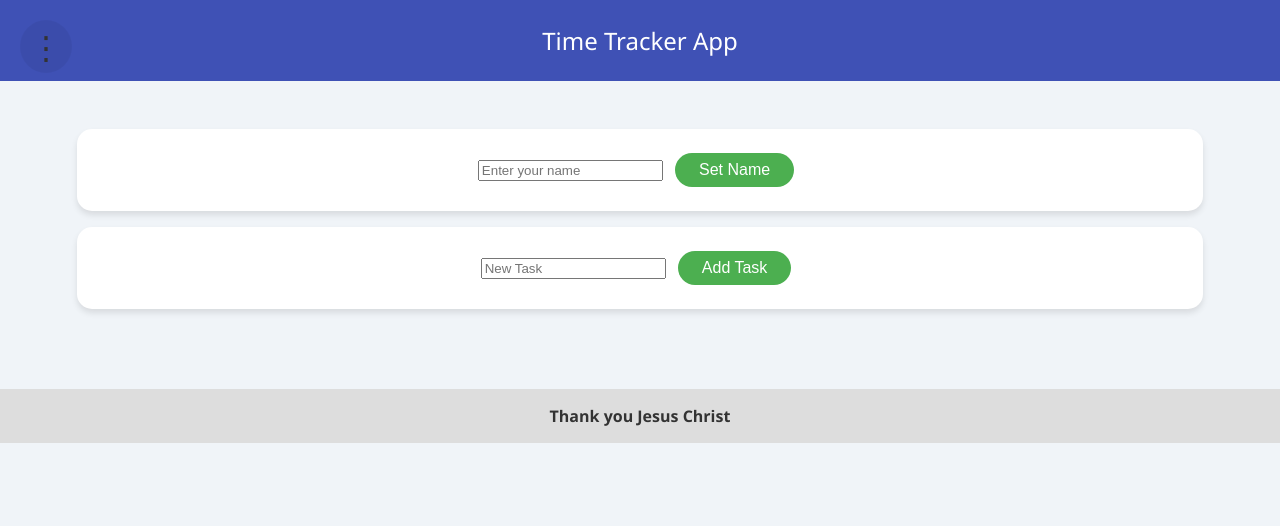
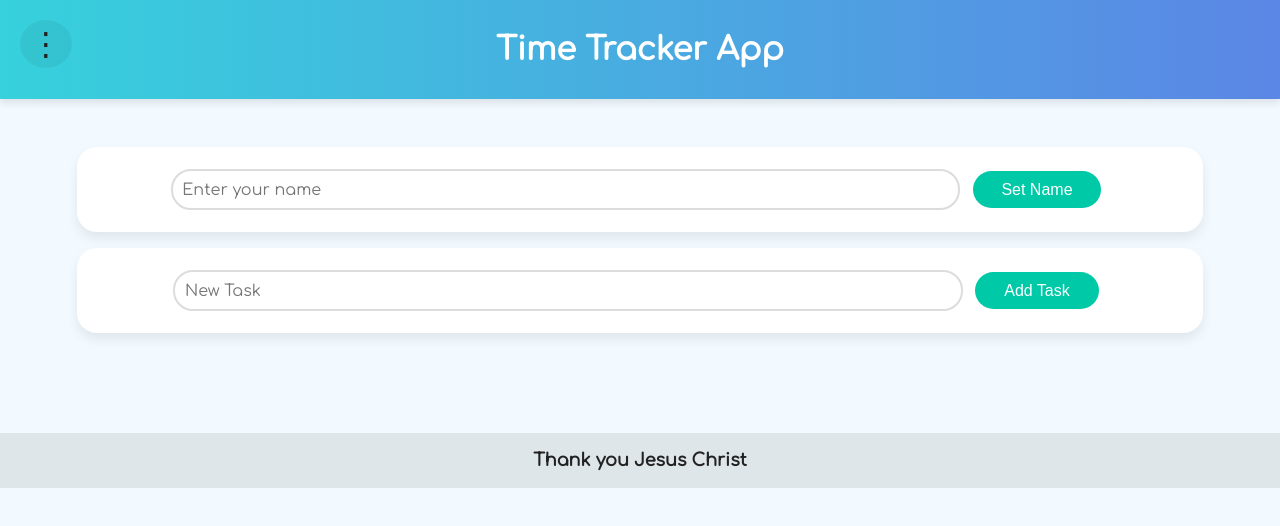
Before and after one commit to H4h4h4ha/My-App-Dev, a website: page public/index.html in a window 1280 px wide. Drawn offline with nearby package versions, Linux system fonts and the light colour scheme.

Commit message:
Add files via upload

```diff
--- a/public/index.html
+++ b/public/index.html
@@ -5,20 +5,23 @@
   <meta name="viewport" content="width=device-width, initial-scale=1.0" />
   <title>Time Logger</title>
   <script src="https://cdnjs.cloudflare.com/ajax/libs/jspdf/2.5.1/jspdf.umd.min.js"></script>
+  <link href="https://fonts.googleapis.com/css2?family=Comfortaa&display=swap" rel="stylesheet">
   <style>
     body {
-      font-family: 'Segoe UI', sans-serif;
+      font-family: 'Comfortaa', cursive;
       margin: 0;
       padding: 0;
-      background-color: #f0f4f8;
-      color: #333;
+      background-color: #f2faff;
+      color: #222;
       text-align: center;
     }
     header {
       padding: 1em;
-      background: #3f51b5;
+      background: linear-gradient(to right, #36d1dc, #5b86e5);
       color: white;
-      font-size: 1.5em;
+      font-size: 2em;
+      font-weight: bold;
+      box-shadow: 0 4px 8px rgba(0,0,0,0.1);
     }
     main {
       padding: 2em;
@@ -26,28 +29,38 @@
     .input-box, .task {
       margin: 1em auto;
       padding: 1em;
-      border-radius: 15px;
-      background: white;
-      box-shadow: 0 4px 6px rgba(0,0,0,0.1);
+      border-radius: 20px;
+      background: #ffffff;
+      box-shadow: 0 6px 12px rgba(0,0,0,0.08);
       max-width: 90%;
     }
     button {
-      padding: 0.5em 1.5em;
+      padding: 0.6em 1.8em;
       border: none;
-      border-radius: 20px;
-      background: #4caf50;
+      border-radius: 25px;
+      background: #00c9a7;
       color: white;
       margin: 0.5em;
       font-size: 1em;
       cursor: pointer;
-      transition: background 0.3s;
+      transition: all 0.3s ease;
     }
     button:hover {
-      background: #45a049;
+      background: #00b49f;
+      transform: scale(1.05);
+    }
+    input[type="text"] {
+      padding: 0.6em;
+      border: 2px solid #dcdcdc;
+      border-radius: 20px;
+      width: 70%;
+      font-family: 'Comfortaa', cursive;
+      font-size: 1em;
     }
     .task-list {
       max-height: 300px;
       overflow-y: auto;
+      padding-bottom: 1em;
     }
     .three-dot {
       position: fixed;
@@ -73,8 +86,9 @@
     footer {
       margin-top: 2em;
       padding: 1em;
-      background: #ddd;
+      background: #dfe6e9;
       font-weight: bold;
+      font-size: 1.1em;
     }
   </style>
 </head>
@@ -106,14 +120,17 @@
   <script>
     let taskLog = [];
     let currentName = "";
+
     function toggleExportBox() {
       const box = document.getElementById("exportBox");
       box.style.display = box.style.display === "block" ? "none" : "block";
     }
+
     function saveName() {
       currentName = document.getElementById("nameInput").value.trim();
       document.getElementById("displayName").textContent = `Hello, ${currentName}`;
     }
+
     function addTask() {
       const taskText = document.getElementById("taskInput").value.trim();
       if (!taskText) return;
@@ -130,9 +147,11 @@
       document.getElementById("taskContainer").appendChild(taskEl);
       document.getElementById("taskInput").value = "";
     }
+
     function punchIn(btn) {
       btn.dataset.time = Date.now();
     }
+
     function punchOut(btn) {
       const inTime = parseInt(btn.previousElementSibling.dataset.time);
       if (!inTime) return;
@@ -141,6 +160,7 @@
       btn.parentElement.querySelector(".duration").textContent = `Duration: ${duration} hrs`;
       taskLog.push({ task: taskName, duration });
     }
+
     async function exportPDF() {
       const { jsPDF } = window.jspdf;
       const doc = new jsPDF();
@@ -164,6 +184,7 @@
       doc.text(`Overall Duration: ${total.toFixed(2)} hrs`, 20, y);
       doc.save(`${name.replace(/\s+/g, '_')}_time_log.pdf`);
     }
+
     function exportCSV() {
       const name = currentName || "Unnamed";
       let csvContent = "data:text/csv;charset=utf-8,";
```
